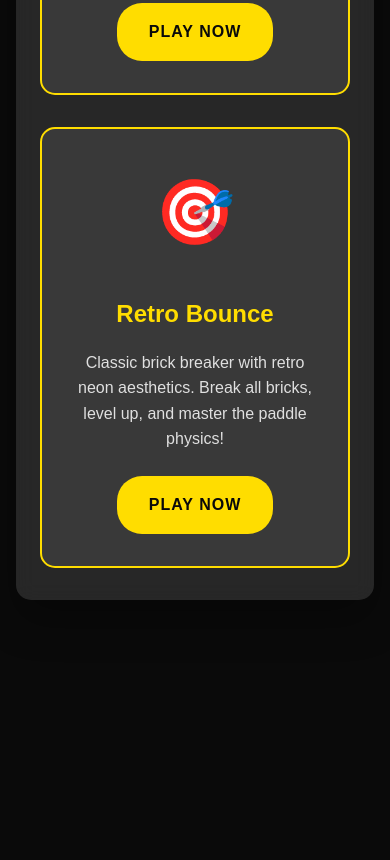
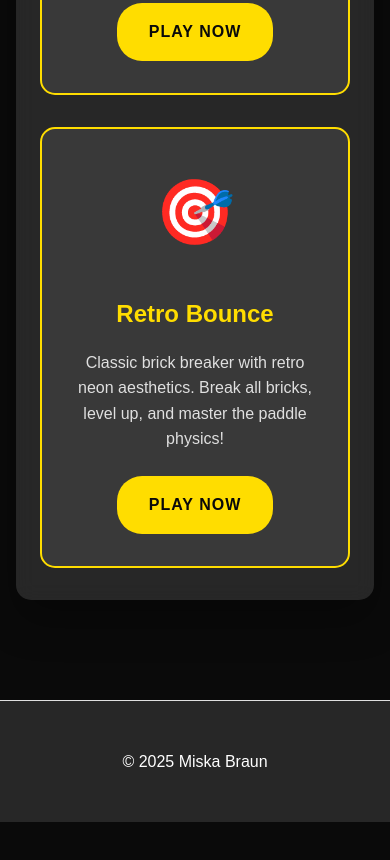
Before and after one commit to MiskaB/MiskaB, a website: page games.html in a window 390 px wide. Shown: the part 1272-2132 px from the top of the page. Before the commit the page ends 1972 px from the top, so only its background shows below. Drawn offline with Linux system fonts and the light colour scheme.

Commit message:
Fix footer placement across contact, blogs, cv, and games pages

```diff
--- a/games.html
+++ b/games.html
@@ -285,6 +285,24 @@
       line-height: 1.8;
     }
 
+    footer {
+      text-align: center;
+      padding: 2em;
+      background-color: var(--card-bg);
+      border-top: 1px solid var(--text-secondary);
+      color: var(--text-primary);
+      margin-left: 200px;
+      position: relative;
+      z-index: 1;
+    }
+
+    @media (max-width: 768px) {
+      footer {
+        margin-left: 0;
+        margin-bottom: 80px;
+      }
+    }
+
     @media (max-width: 768px) {
       .games-container {
         padding: 1em;
@@ -354,6 +372,10 @@
     </div>
   </div>
 
+  <footer>
+    <p>&copy; 2025 Miska Braun</p>
+  </footer>
+
   <script>
     // Mouse tracking for background effect
     document.addEventListener("mousemove", (e) => {
```
Also changed, not shown: contact.html (+18 -0 lines), cv.html (+1 -0 lines), freetime.html (+1 -1 lines).
